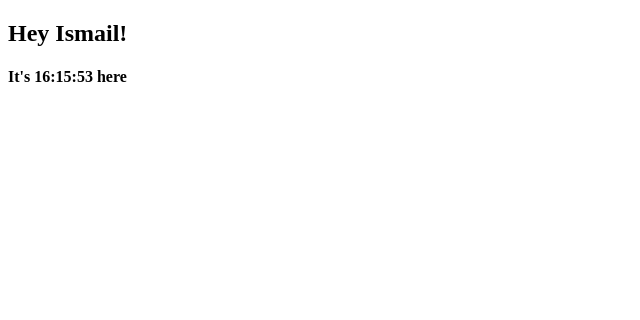
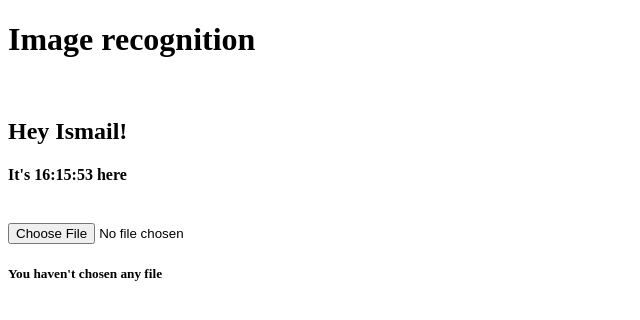
Before and after one commit to C-Coretex/HelloReact, a React (Create React App) app: page / in a window 1280 px wide. Shown: the top 320 px of the page, without its empty margins (0-640 px from the left). Built offline with nearby package versions, Linux system fonts and the light colour scheme.

Commit message:
Added file input and conditional rendering

```diff
--- /dev/null
+++ b/src/App.js
@@ -0,0 +1,39 @@
+import React, {Component} from "react"
+
+import Timer from "./Resources/Timer"
+
+class App extends Component {
+    constructor() {
+        super()
+        this.state = {
+            fileName: ""
+        }
+    }
+
+    render() {
+        return (
+            <div>
+                <h1 className="navbar">Image recognition</h1>
+                <br />
+                <h2>Hey {this.props.name}!</h2>
+                <Timer />
+                <br />
+                < input type="file"
+                    onChange={
+                        (event) => {
+                            this.setState({
+                                fileName: event.target.files[0].name
+                            })
+                            console.log(this.state.fileName)
+                        }
+                    }
+                />
+                <h5>{this.state.fileName ?
+                    <p>Your file is {this.state.fileName}</p> :
+                    <p>You haven't chosen any file</p>}</h5>
+            </div>
+        )
+    }
+}
+
+export default App
--- a/src/Timer.js
+++ b/src/Resources/Timer.js
@@ -28,7 +28,6 @@ class Timer extends React.Component {
     render() {
         return (
             <div>
-                <h2>Hey {this.props.name}!</h2>
                 <h4>It's {this.state.date.toTimeString().split(' ')[0]} here</h4>
             </div>
         )
--- a/src/index.js
+++ b/src/index.js
@@ -1,6 +1,6 @@
 import React from "react"
 import ReactDOM from "react-dom"
 
-import Timer from "./Timer"
+import App from "./App"
 
-ReactDOM.render(<Timer name="Ismail"/>, document.getElementById("root"))
+ReactDOM.render(<App name="Ismail"/>, document.getElementById("root"))
--- a/src/style.css
+++ b/src/style.css
@@ -0,0 +1,3 @@
+.navbar{
+    background-color: blue;
+}
```
Also changed, not shown: src/Resources/FileSelector.js (added).
